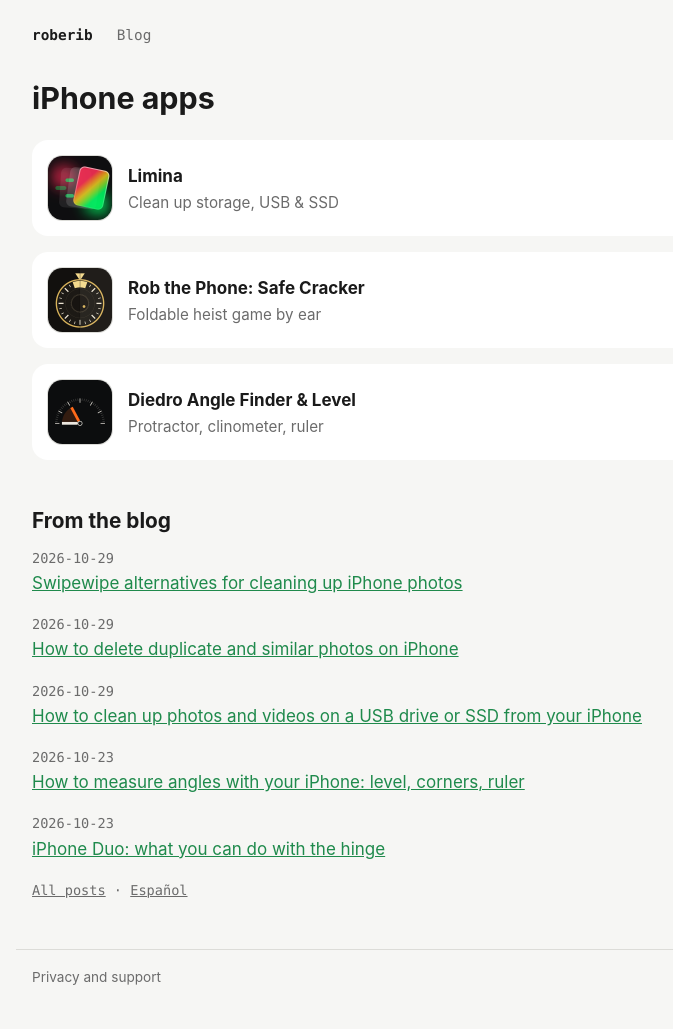
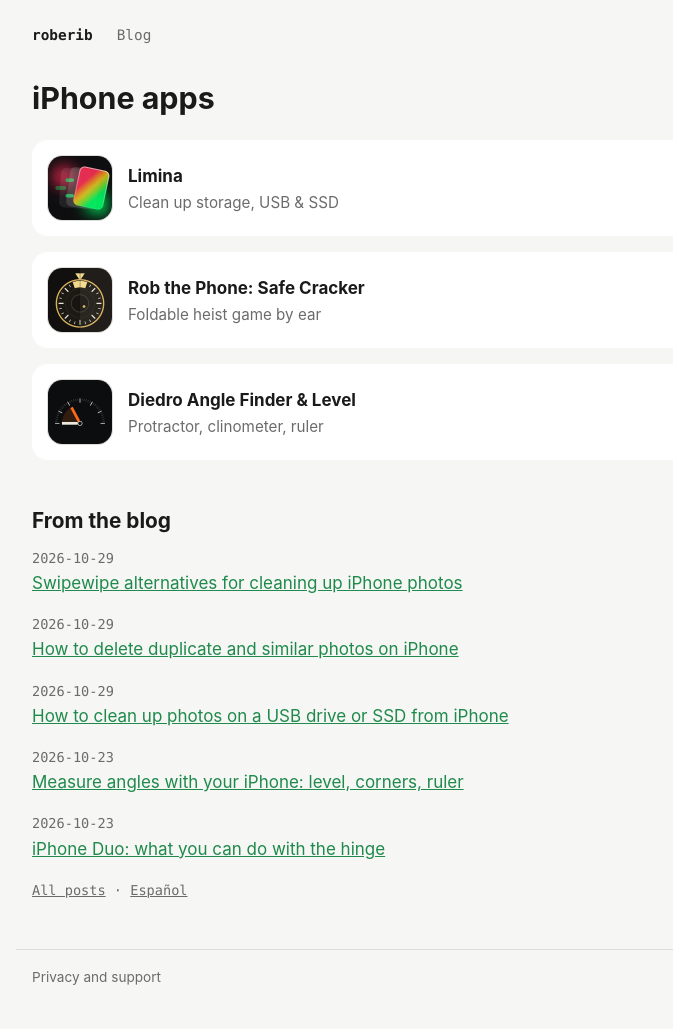
Before and after one commit to roberib/roberib.github.io, a Jekyll site: the page built from en/index.html, in a window 1280 px wide. Shown: the whole page, without its empty margins (268-941 px from the left). Built offline with Jekyll 4.4.1, drawn with Linux system fonts in a browser that asks for light colours.

Commit message:
Títulos cortos para Bing y la portada inglesa con título propio
Rob the Phone, la guía de USB/SSD y la de ángulos pasaban de 70 caracteres
con el « | roberib». /en/ heredaba la descripción del sitio, en español, como
título.

```diff
--- a/_posts/2026-10-23-measure-angles-iphone.md
+++ b/_posts/2026-10-23-measure-angles-iphone.md
@@ -1,6 +1,6 @@
 ---
 layout: post
-title: "How to measure angles with your iPhone: level, corners, ruler"
+title: "Measure angles with your iPhone: level, corners, ruler"
 description: "Your iPhone has a level in the Measure app. How to use it, what it cannot measure (the corner between two walls) and how to measure that, even with iPhone Duo's hinge."
 lang: en
 ref: angles
--- a/_posts/2026-10-29-clean-usb-ssd-from-iphone.md
+++ b/_posts/2026-10-29-clean-usb-ssd-from-iphone.md
@@ -1,6 +1,6 @@
 ---
 layout: post
-title: "How to clean up photos and videos on a USB drive or SSD from your iPhone"
+title: "How to clean up photos on a USB drive or SSD from iPhone"
 description: "Plug a flash drive or SSD into your iPhone and go through its photos and videos without a computer: the adapter and format you need, and how to delete what you do not."
 lang: en
 ref: external-disk
--- a/en/index.html
+++ b/en/index.html
@@ -1,6 +1,6 @@
 ---
 layout: default
-title: roberib
+title: iPhone apps and guides
 description: iPhone apps by Roberto Insua Brandariz, and a blog with guides to get more out of them.
 lang: en
 ref: home
```
Also changed, not shown: rob-the-phone/index.md (+1 -1 lines).
